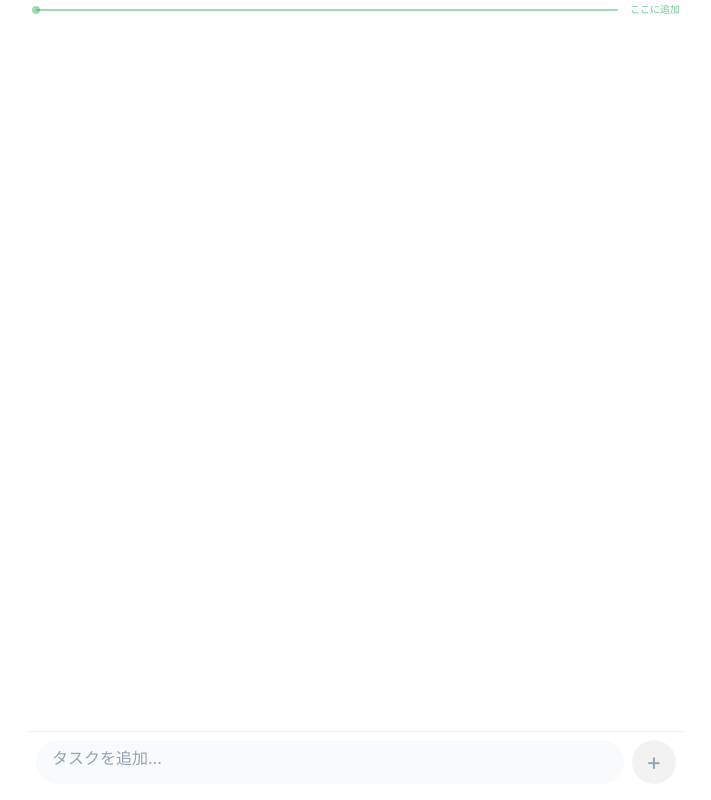
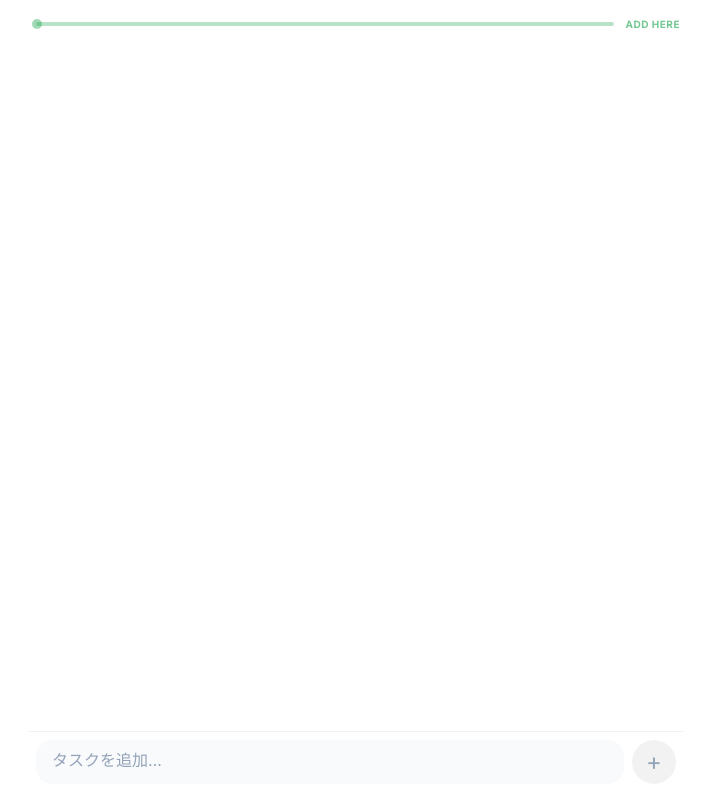
Before and after one commit to yuya-dot-is/local-todo, a React (Vite) app: page / in a window 1280 px wide. Shown: the whole page, without its empty margins (284-995 px from the left). Built offline with nearby package versions, Linux system fonts and the light colour scheme; the HTML template or start-up script is replaced by a standard one; a web font is replaced by a local one.

Commit message:
feat: improve TodoInput UX with auto-reset and focus management, and update TodoItemCaret styling

```diff
--- a/src/components/TodoInput.tsx
+++ b/src/components/TodoInput.tsx
@@ -1,4 +1,4 @@
-import { useState } from 'react'
+import { useState, useRef } from 'react'
 
 interface Props {
   onAdd: (title: string) => void
@@ -7,31 +7,31 @@ interface Props {
 export default function TodoInput({ onAdd }: Props) {
   const [inputValue, setInputValue] = useState('')
   const [focused, setFocused] = useState(false)
+  const inputRef = useRef<HTMLTextAreaElement>(null)
 
   const handleAdd = () => {
     if (inputValue.trim()) {
       onAdd(inputValue.trim())
       setInputValue('')
+      // Reset height
+      if (inputRef.current) {
+        inputRef.current.style.height = '44px'
+        inputRef.current.focus()
+      }
     }
   }
 
   return (
     <div className={`flex items-center gap-2 p-2 bg-white border-t ${focused ? 'border-accent' : 'border-black/5'}`}>
       <textarea
+        ref={inputRef}
         value={inputValue}
         onChange={(e) => setInputValue(e.target.value)}
         onFocus={() => setFocused(true)}
         onBlur={() => setFocused(false)}
-        onKeyDown={(e) => {
-          if (e.nativeEvent.isComposing) return
-          if (e.key === 'Enter' && !e.shiftKey) {
-            e.preventDefault()
-            handleAdd()
-          }
-        }}
         placeholder="タスクを追加…"
         rows={1}
-        className="flex-1 bg-surface-2 text-base text-ink placeholder-ink-faint outline-none resize-none px-4 py-2 rounded-full leading-tight min-h-[44px] max-h-[120px]"
+        className="flex-1 bg-surface-2 text-base text-ink placeholder-ink-faint outline-none resize-none px-4 py-2.5 rounded-2xl leading-tight min-h-[44px] max-h-[120px]"
         onInput={(e) => {
           const target = e.target as HTMLTextAreaElement
           target.style.height = 'auto'
@@ -39,9 +39,10 @@ export default function TodoInput({ onAdd }: Props) {
         }}
       />
       <button
+        onMouseDown={(e) => e.preventDefault()} // Prevent losing focus when clicking button
         onClick={handleAdd}
         disabled={!inputValue.trim()}
-        className={`w-11 h-11 flex items-center justify-center rounded-full text-2xl font-light transition-all ${
+        className={`w-11 h-11 flex-shrink-0 flex items-center justify-center rounded-full text-2xl font-light transition-all ${
           inputValue.trim() ? 'bg-accent text-white shadow-md active:scale-95' : 'bg-black/5 text-ink-faint'
         }`}
       >
--- a/src/components/TodoItemCaret.tsx
+++ b/src/components/TodoItemCaret.tsx
@@ -10,13 +10,13 @@ export default function TodoItemCaret({ item }: Props) {
     <Reorder.Item
       value={item}
       id={item.id}
-      className="group py-0.5"
+      className="group py-1"
     >
-      <div className="flex items-center gap-2 px-2 hover:bg-black/[0.03] transition-colors group">
-        <div className="flex-1 h-0.5 bg-accent/40 rounded-full relative ml-2">
-          <div className="absolute -left-1 top-1/2 -translate-y-1/2 w-2 h-2 rounded-full bg-accent/40" />
+      <div className="flex items-center gap-2 px-2 h-10 hover:bg-black/[0.03] transition-colors group">
+        <div className="flex-1 h-1 bg-accent/30 rounded-full relative ml-2">
+          <div className="absolute -left-1 top-1/2 -translate-y-1/2 w-2.5 h-2.5 rounded-full bg-accent/40" />
         </div>
-        <span className="text-[10px] text-accent/60 font-medium px-1 flex-shrink-0 select-none">ここに追加</span>
+        <span className="text-[10px] text-accent/60 font-bold px-1 flex-shrink-0 select-none uppercase tracking-wider">Add Here</span>
       </div>
     </Reorder.Item>
   )
```
